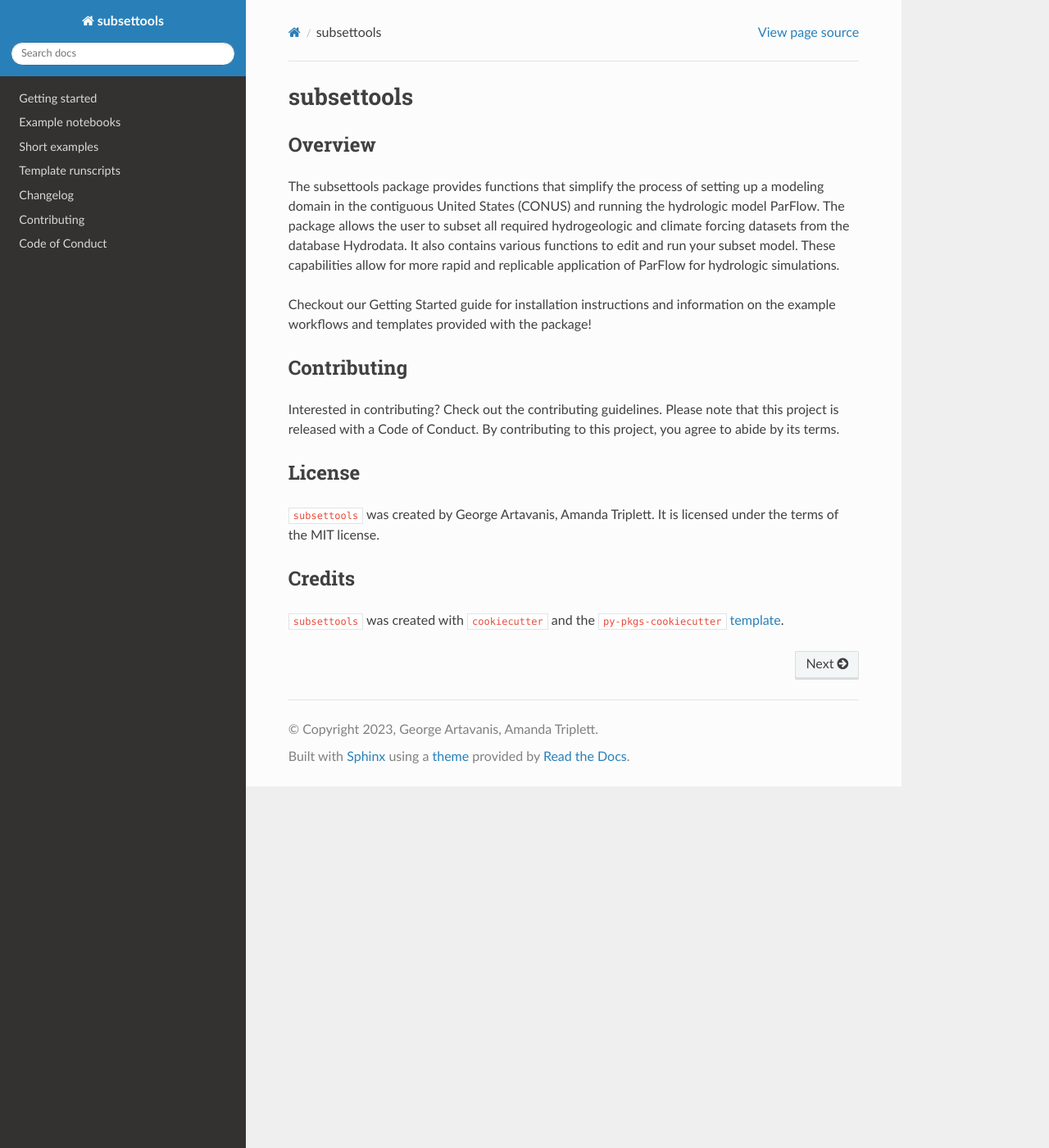
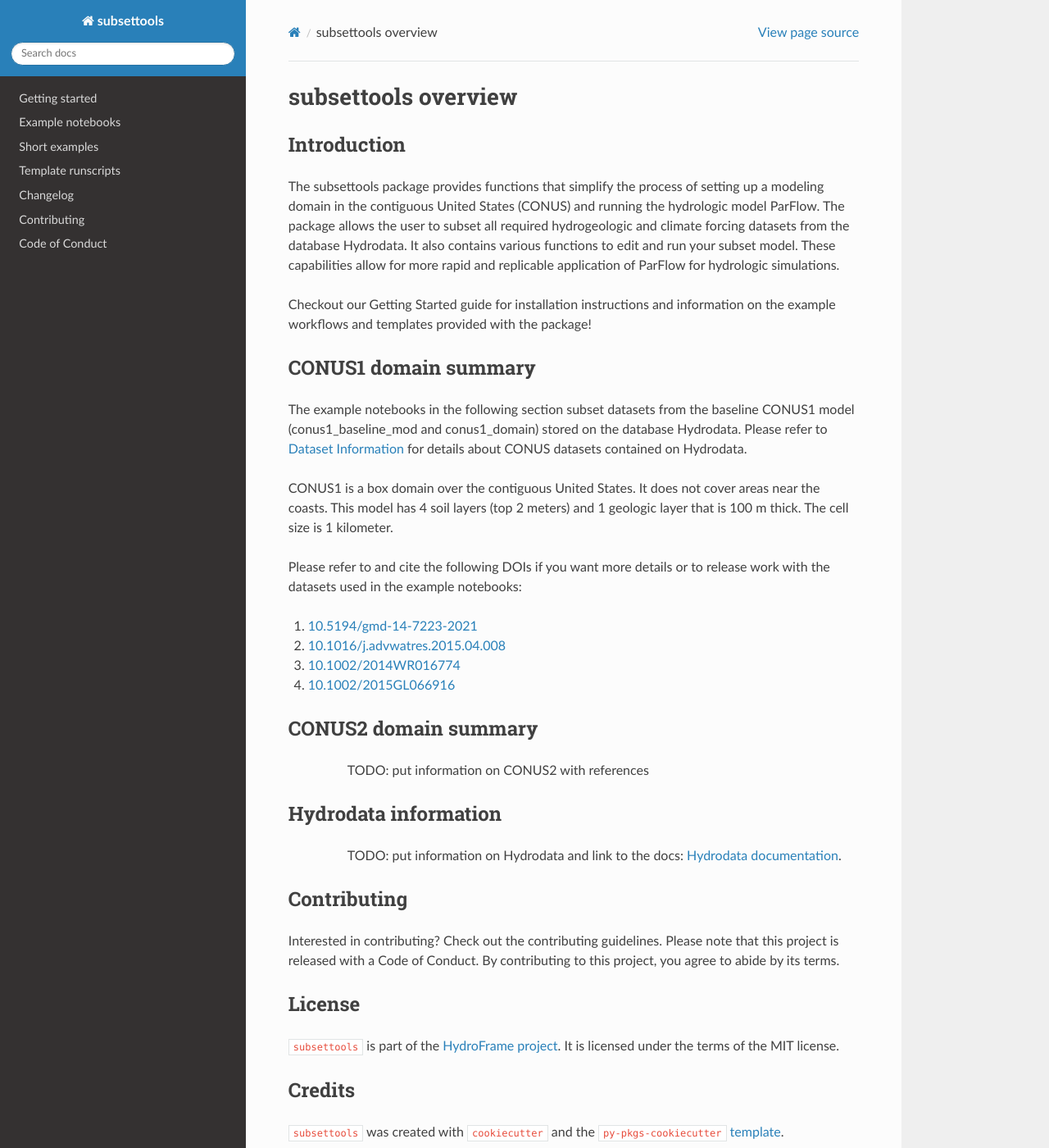
Before and after one commit to hydroframe/subsettools, a Sphinx documentation site: the page built from docs/index.md, in a window 1280 px wide and 1400 px high. Shown: the whole window at 82% size. Built offline with Sphinx 7.4.7 and the Read the Docs theme 2.0.0, drawn with Linux system fonts in a browser that asks for light colours; pages that are not in the unit, such as notebooks, are missing from menus.

Commit message:
Update index.md

```diff
--- a/docs/index.md
+++ b/docs/index.md
@@ -1,10 +1,31 @@
-# subsettools
+# subsettools overview
 
-## Overview
+## Introduction
 
 The subsettools package provides functions that simplify the process of setting up a modeling domain in the contiguous United States (CONUS) and running the hydrologic model ParFlow. The package allows the user to subset all required hydrogeologic and climate forcing datasets from the database Hydrodata. It also contains various functions to edit and run your subset model. These capabilities allow for more rapid and replicable application of ParFlow for hydrologic simulations.
 
 Checkout our Getting Started guide for installation instructions and information on the example workflows and templates provided with the package!
+
+## CONUS1 domain summary
+
+The example notebooks in the following section subset datasets from the baseline CONUS1 model (conus1_baseline_mod and conus1_domain) stored on the database Hydrodata.
+Please refer to [Dataset Information](https://hydroframe-ml.github.io/readthedocs/tables/dataset.html) for details about CONUS datasets contained on Hydrodata.
+
+CONUS1 is a box domain over the contiguous United States. It does not cover areas near the coasts. This model has 4 soil layers (top 2 meters) and 1 geologic layer that is 100 m thick. The cell size is 1 kilometer.
+
+Please refer to and cite the following DOIs if you want more details or to release work with the datasets used in the example notebooks:
+1. [10.5194/gmd-14-7223-2021](https://gmd.copernicus.org/articles/14/7223/2021/)
+2. [10.1016/j.advwatres.2015.04.008](https://www.sciencedirect.com/science/article/pii/S0309170815000822)
+3. [10.1002/2014WR016774](https://agupubs.onlinelibrary.wiley.com/doi/full/10.1002/2014WR016774)
+4. [10.1002/2015GL066916](https://agupubs.onlinelibrary.wiley.com/doi/full/10.1002/2015GL066916)
+
+## CONUS2 domain summary
+
+>>> TODO: put information on CONUS2 with references
+
+## Hydrodata information
+
+>>> TODO: put information on Hydrodata and link to the docs: [Hydrodata documentation](https://maurice.princeton.edu/hydroframe/docs/index.html#).
 
 ## Contributing
 
@@ -12,7 +33,7 @@
 
 ## License
 
-`subsettools` was created by George Artavanis, Amanda Triplett. It is licensed under the terms of the MIT license.
+`subsettools` is part of the [HydroFrame project](https://hydroframe.org/). It is licensed under the terms of the MIT license.
 
 ## Credits
 
```
